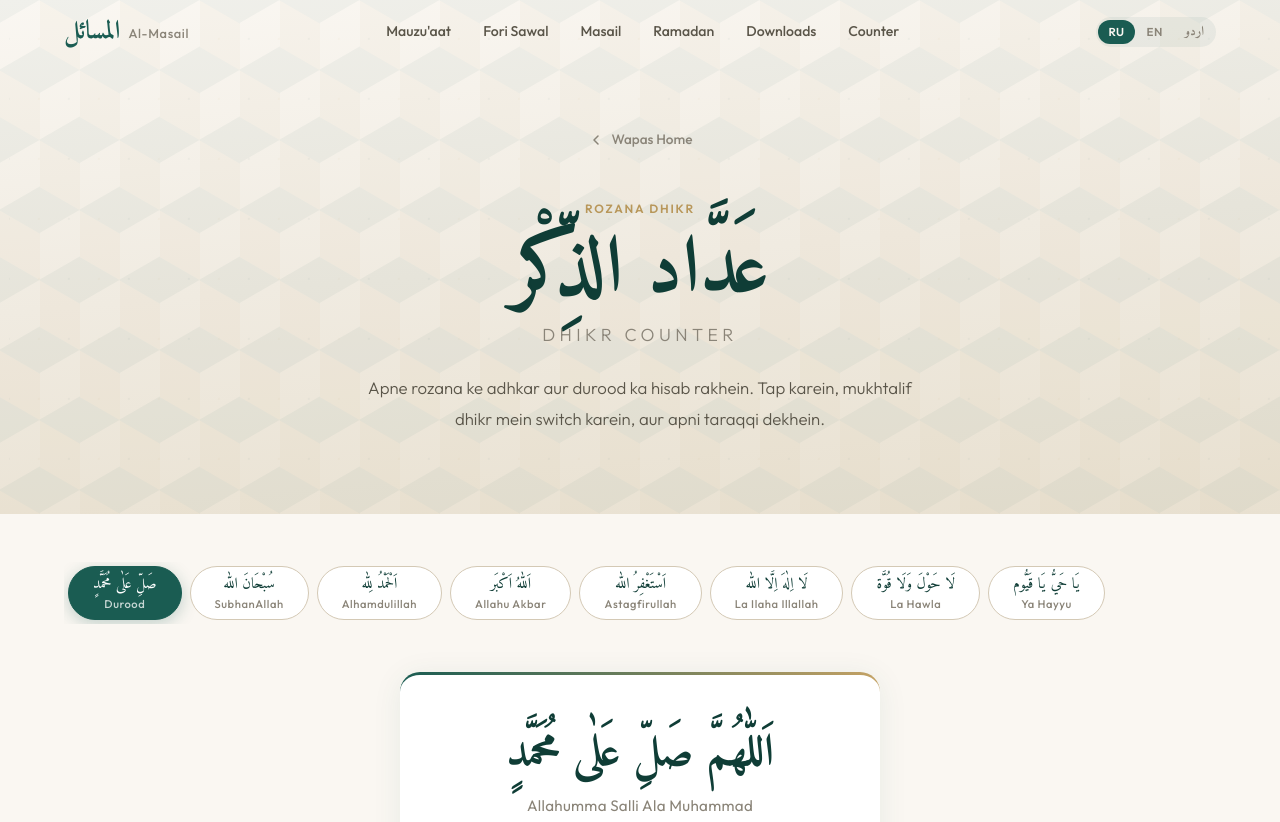
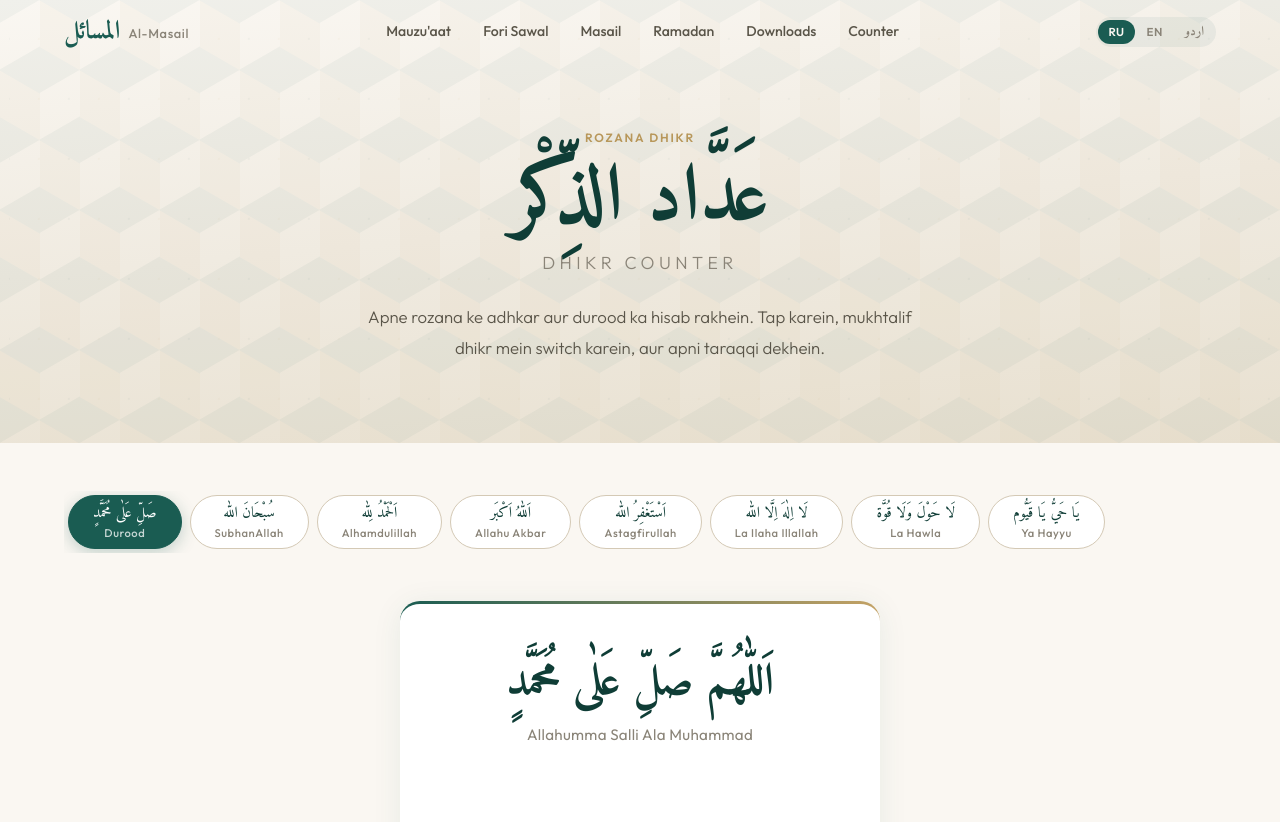
Before and after one commit to humblemuzzu/islamic, an Astro site: page /counter in a window 1280 px wide. Shown: the top 822 px of the page. Built offline with nearby package versions, Linux system fonts and the light colour scheme; Astro itself is replaced by a stand-in of ours; a web font is replaced by a local one.

Commit message:
small fix

```diff
--- a/src/pages/counter.astro
+++ b/src/pages/counter.astro
@@ -15,13 +15,6 @@ import '../styles/global.css';
     <div class="pattern-star"></div>
 
     <div class="counter-hero-content container">
-      <a href="/" class="back-link reveal">
-        <svg viewBox="0 0 16 16" fill="none" class="back-icon">
-          <path d="M10 4l-4 4 4 4" stroke="currentColor" stroke-width="1.5" stroke-linecap="round" stroke-linejoin="round"/>
-        </svg>
-        <T en="Back to Home" ru="Wapas Home" ur="واپس ہوم" />
-      </a>
-
       <div class="topic-title-block reveal reveal-delay-1">
         <span class="section-label">
           <T en="Daily Remembrance" ru="Rozana Dhikr" ur="روزانہ ذکر" />
@@ -182,26 +175,6 @@ import '../styles/global.css';
   .counter-hero-content {
     position: relative;
     z-index: 2;
-  }
-
-  .back-link {
-    display: inline-flex;
-    align-items: center;
-    gap: var(--space-sm);
-    font-size: 0.85rem;
-    font-weight: 500;
-    color: var(--text-light);
-    margin-bottom: var(--space-2xl);
-    transition: color 0.3s ease;
-  }
-
-  .back-link:hover {
-    color: var(--teal);
-  }
-
-  .back-icon {
-    width: 16px;
-    height: 16px;
   }
 
   .topic-title-block {
--- a/src/pages/downloads.astro
+++ b/src/pages/downloads.astro
@@ -98,13 +98,6 @@ const pdfs = [
       <div class="pattern-star"></div>
 
       <div class="dl-hero-content container">
-        <a href="/" class="back-link reveal">
-          <svg viewBox="0 0 16 16" fill="none" class="back-icon">
-            <path d="M10 4l-4 4 4 4" stroke="currentColor" stroke-width="1.5" stroke-linecap="round" stroke-linejoin="round"/>
-          </svg>
-          <T en="Back to Home" ru="Wapas Home" ur="واپس ہوم" />
-        </a>
-
         <div class="dl-title-block reveal reveal-delay-1">
           <span class="section-label">MAKTABA</span>
           <h1 class="dl-title-ar">المَكْتَبَة</h1>
@@ -195,26 +188,6 @@ const pdfs = [
   .dl-hero-content {
     position: relative;
     z-index: 2;
-  }
-
-  .back-link {
-    display: inline-flex;
-    align-items: center;
-    gap: var(--space-sm);
-    font-size: 0.85rem;
-    font-weight: 500;
-    color: var(--text-light);
-    margin-bottom: var(--space-2xl);
-    transition: color 0.3s ease;
-  }
-
-  .back-link:hover {
-    color: var(--teal);
-  }
-
-  .back-icon {
-    width: 16px;
-    height: 16px;
   }
 
   .dl-title-block {
```
